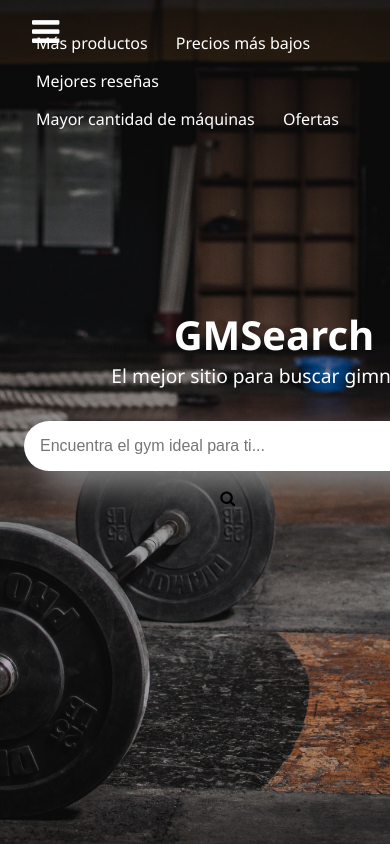
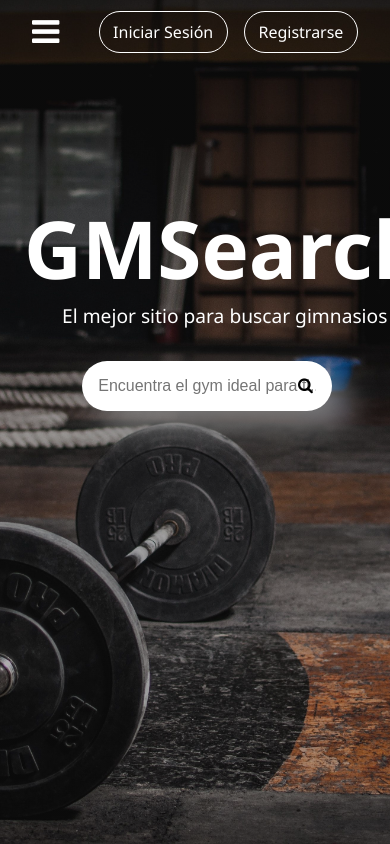
Before and after one commit to SantUx0521/GMSearch, a Django app: page / in a window 390 px wide. Run offline with Django 5.2, Linux system fonts and the light colour scheme.

Commit message:
arreglada pagina incial

```diff
--- a/core/static/core/css/style.css
+++ b/core/static/core/css/style.css
@@ -3,19 +3,21 @@
   padding: 0;
   box-sizing: border-box;
 }
+
 body {
   font-family: 'Segoe UI', Tahoma, Geneva, Verdana, sans-serif;
 }
 
-p{
+p {
   color: white;
   font-size: 1.2rem;
 }
 
-a{
+a {
   color: white;
   text-decoration: none;
 }
+
 ul li {
   list-style: none;
   display: inline-block;
@@ -30,6 +32,7 @@
   position: relative;
   overflow: hidden;
 }
+
 .top {
   position: absolute;
   top: 0;
@@ -46,49 +49,8 @@
   font-size: 2rem;
   color: white;
   cursor: pointer;
-    visibility: visible;
-}
-
-.main .top .links-div {
-    z-index: 100;
-    width: 300px;
-    position: fixed;
-    left: -100%;
-    height: 100vh;
-    background: linear-gradient(to bottom right,rgba(0, 0, 0, 70%), rgba(0, 0, 0, 0.6));
-    border-top-right-radius: 8px;
-    border-bottom-right-radius: 3px;
-    backdrop-filter: blur(5px);
-    transform: 300ms;
-}
-
-.main .top .links-div .link {
-    margin-left: 3em;
-}
-
-.main .top .links-div .link .li {
-    display: block;
-    margin-top: 1.5em;
-}
-.main .top .links-div .link .li a {
-    color: brown;
-    font-weight: bold;
-}
-
-.nav .links {
-  display: flex;
-  gap: 1em;
-}
-
-.fa-bars {
   display: none;
 }
-
-.main .top .links-div.active {
-    left: 0;
-    transform: 800ms;
-}
-
 .signup ul {
     display: flex;
     list-style: none;
@@ -101,7 +63,6 @@
     background-color: transparent;
     border: 1px solid white;
     border-radius: 30px;
-    -webkit-transition: 300ms;
     transition: 300ms;
     color: white;
 }
@@ -109,6 +70,54 @@
     background-color: white;
     color: black;
 }
+
+.links-div {
+  position: fixed;
+  top: 0;
+  left: -100%;
+  width: 70%;
+  height: 100vh;
+  background: rgba(0, 0, 0, 0.9);
+  padding: 2em;
+  z-index: 999;
+  transition: left 0.3s ease;
+}
+
+.links-div.active {
+  left: 0;
+}
+
+.links-div .links {
+  display: flex;
+  flex-direction: column;
+  gap: 1em;
+}
+
+.links-div .links li a {
+  font-size: 1.2em;
+  color: white;
+  transition: 300ms;
+}
+
+.links-div .links li a:hover {
+  border-bottom: 2px solid white;
+}
+
+.nav .links {
+  display: flex;
+  gap: 1em;
+}
+
+.nav .links li a {
+  transition: 400ms;
+  padding-bottom: .3em;
+}
+
+.nav .links li a:hover {
+  color: #3d3b3b;
+  border-bottom: 2px solid white;
+}
+
 .main .center {
   position: relative;
   text-align: center;
@@ -116,11 +125,13 @@
   row-gap: 2em;
   top: 20vh;
 }
+
 .main .center h1 {
   font-weight: bold;
   font-size: clamp(2.5rem, 5vw, 5rem);
   color: white;
 }
+
 .main .center input {
   outline: none;
   border: none;
@@ -129,29 +140,16 @@
   border-radius: 40px;
   font-size: 1em;
   margin-bottom: 1em;
-  -webkit-filter: drop-shadow(16px 16px 16px gray);
   filter: drop-shadow(16px 16px 16px gray);
 }
+
 .main .center span {
   position: relative;
   left: -2.9em;
   cursor: pointer;
   padding: .5em;
 }
-.main ul li {
-  margin: .5em .75em;
-}
 
-.main ul li a {
-  -webkit-transition: 400ms;
-  transition: 400ms;
-  padding-bottom: .3em;
-}
-
-.main ul li a:hover {
-  color: #3d3b3b;
-  border-bottom: 2px solid white;
-}
 
 @media screen and (max-width: 750px) {
   .main .center .search {
@@ -160,25 +158,25 @@
 }
 
 @media screen and (max-width: 580px) {
+  .top .fa-bars {
+    display: block;
+  }
+
   .nav .links {
     display: none;
-    flex-direction: column;
-    background-color: rgba(0, 0, 0, 0.8);
-    position: absolute;
-    top: 60px;
-    left: 0;
-    width: 100%;
-    padding: 1em;
   }
 
-  .fa-bars {
-    display: block;
-    color: white;
-    font-size: 1.5em;
-    cursor: pointer;
+  .main .center .search {
+    width: 350px;
+  }
 }
 
-  .nav.active .links {
-    display: flex;
+@media screen and (max-width: 420px) {
+  .main .center .h1 {
+    font-size: 80px;
+  }
+
+  .main .center .search {
+    width: 250px;
   }
 }
--- a/core/static/core/js/main.js
+++ b/core/static/core/js/main.js
@@ -1,19 +1,14 @@
 document.addEventListener('DOMContentLoaded', () => {
     const menu = document.querySelector('.fa-bars');
     const linksDiv = document.querySelector('.links-div');
-
     menu.addEventListener('click', () => {
         linksDiv.classList.toggle('active');
     });
-
-    // Cierra el menú al hacer click fuera (opcional)
     document.addEventListener('click', (e) => {
         if (!linksDiv.contains(e.target) && !menu.contains(e.target)) {
             linksDiv.classList.remove('active');
         }
     });
-
-    // Cierra el menú al redimensionar pantalla a grande
     window.addEventListener('resize', () => {
         if (window.innerWidth > 580) {
             linksDiv.classList.remove('active');
--- a/core/templates/core/index.html
+++ b/core/templates/core/index.html
@@ -10,26 +10,32 @@
 <body>
     <main class="main">
         <div class="top">
-            <div class="nav">
+            <div class="nav" id="nav">
                 <i class="fa fa-bars" id="menu-toggle" aria-hidden="true"></i>
-                    <ul class="links">
-                        <li><a href="#">Más productos</a></li>
-                        <li><a href="#">Precios más bajos</a></li>
-                        <li><a href="#">Mejores reseñas</a></li>
-                        <li><a href="#">Mayor cantidad de máquinas</a></li>
-                        <li><a href="#">Ofertas</a></li>
-                    </ul>
-                </div>
-        </div>
-
-        <div class="links-div">
-            <ul class="links">
+                <ul class="links desktop-links">
                 <li><a href="#">Más productos</a></li>
                 <li><a href="#">Precios más bajos</a></li>
                 <li><a href="#">Mejores reseñas</a></li>
                 <li><a href="#">Mayor cantidad de máquinas</a></li>
                 <li><a href="#">Ofertas</a></li>
+                </ul>
+        </div>
+        <div class="signup">
+            <ul>
+                <li><a href="#">Iniciar Sesión</a></li>
+                <li><a href="#">Registrarse</a></li>
             </ul>
+        </div>
+
+        <div class="links-div" id="mobile-menu">
+                <ul class="links">
+                <li><a href="#">Más productos</a></li>
+                <li><a href="#">Precios más bajos</a></li>
+                <li><a href="#">Mejores reseñas</a></li>
+                <li><a href="#">Mayor cantidad de máquinas</a></li>
+                <li><a href="#">Ofertas</a></li>
+                </ul>
+            </div>
         </div>
 
         <div class="center">
```
Lines whose indentation alone changed are shown as unchanged.
